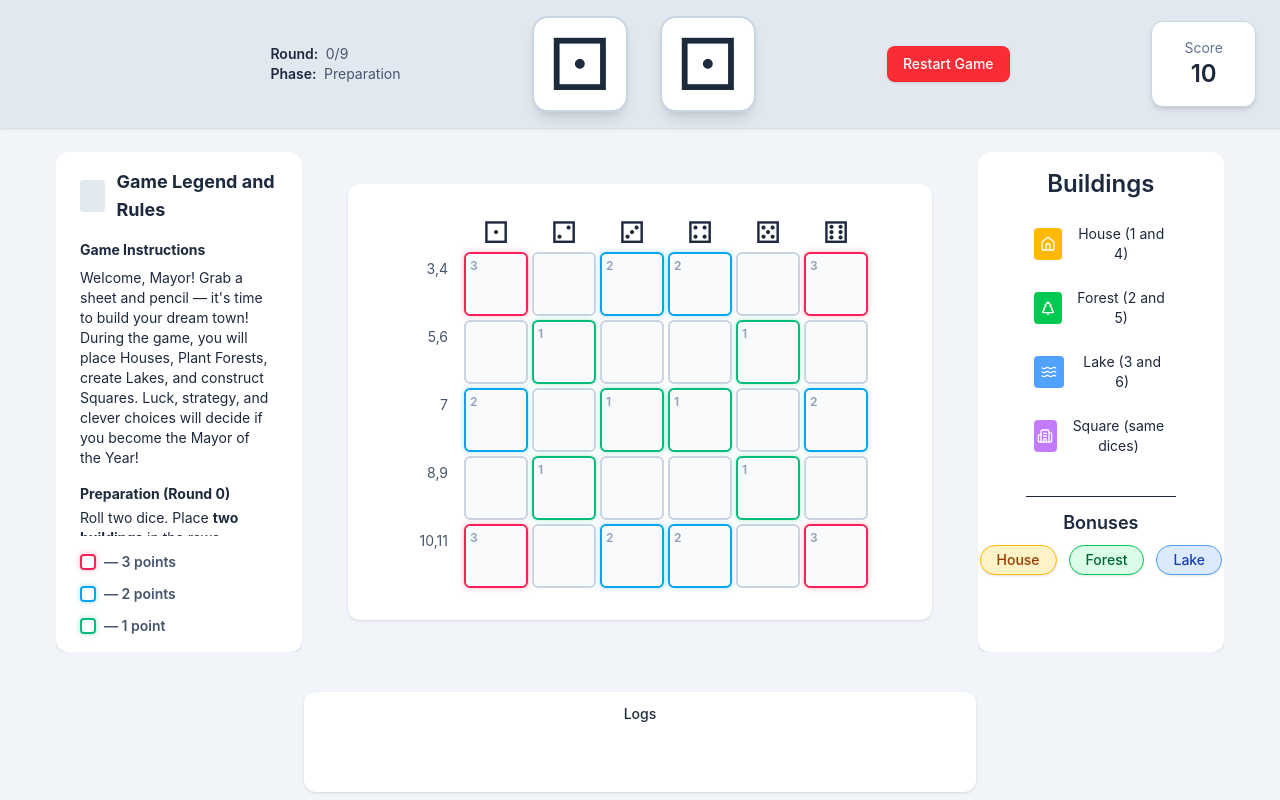
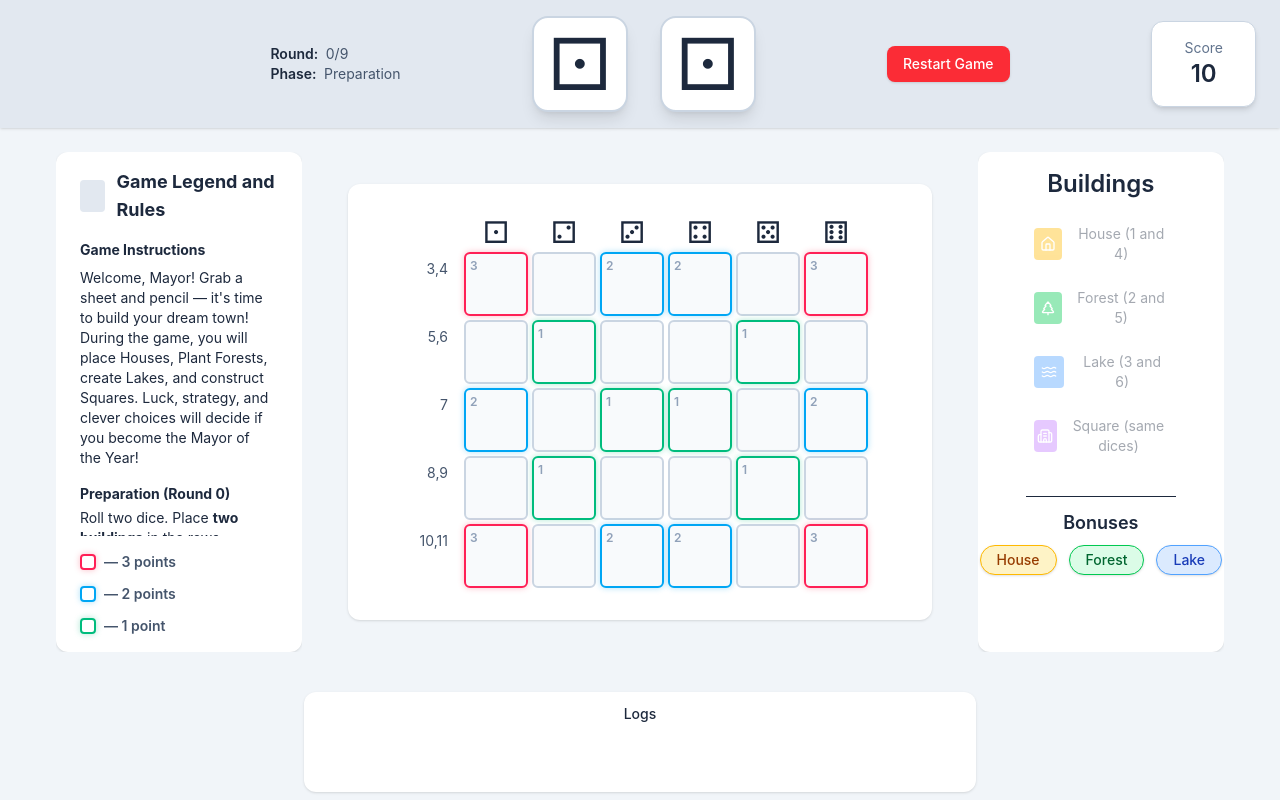
Before and after one commit to fanitin/My_city_game, a Vue app: page / in a window 1280 px wide. Built offline with nearby package versions, Linux system fonts and the light colour scheme.

Commit message:
Buildings choosing and props logic

```diff
--- a/src/components/Main/Buildings.vue
+++ b/src/components/Main/Buildings.vue
@@ -1,30 +1,86 @@
 <script setup lang="ts">
 import { Home, TreePine, Waves, Building2 } from 'lucide-vue-next'
+import { reactive, watch } from 'vue'
 
-const list = [
-  { name: 'House (1 and 4)', color: 'bg-amber-400', icon: Home },
-  { name: 'Forest (2 and 5)', color: 'bg-green-500', icon: TreePine },
-  { name: 'Lake (3 and 6)', color: 'bg-blue-400', icon: Waves },
-  { name: 'Square (same dices)', color: 'bg-purple-400', icon: Building2 },
-]
+const buildings = reactive([
+  { key: 'house', name: 'House (1 and 4)', color: 'bg-amber-400', icon: Home, isActive: false, used: false },
+  { key: 'forest', name: 'Forest (2 and 5)', color: 'bg-green-500', icon: TreePine, isActive: false, used: false },
+  { key: 'lake', name: 'Lake (3 and 6)', color: 'bg-blue-400', icon: Waves, isActive: false, used: false },
+  { key: 'square', name: 'Square (same dices)', color: 'bg-purple-400', icon: Building2, isActive: false, used: false },
+])
 
-const bonuses = [
-  {
-    name: 'House',
-    activeColor: 'bg-amber-100 border-amber-400 text-amber-800',
-    isActive: true,
-  },
-  {
-    name: 'Forest',
-    activeColor: 'bg-green-100 border-green-500 text-green-800',
-    isActive: true,
-  },
-  {
-    name: 'Lake',
-    activeColor: 'bg-blue-100 border-blue-400 text-blue-800',
-    isActive: true,
-  },
-]
+const bonuses = reactive([
+  { key: 'house', name: 'House', activeColor: 'bg-amber-100 border-amber-400 text-amber-800', isActive: true, used: false },
+  { key: 'forest', name: 'Forest', activeColor: 'bg-green-100 border-green-500 text-green-800', isActive: true, used: false },
+  { key: 'lake', name: 'Lake', activeColor: 'bg-blue-100 border-blue-400 text-blue-800', isActive: true, used: false },
+])
+
+const props = defineProps<{
+  dice1: number | undefined
+  dice2: number | undefined
+  round: number | undefined
+  phase: 'Preparation' | 'Building' | 'Scoring' | 'Bonus' | undefined
+}>()
+
+const emit = defineEmits<{
+  (e: 'selectBuilding', building: string, row: number[]): void
+}>()
+
+const selectedBuilding = reactive({
+  key: null as string | null,
+  bonus: false
+})
+
+watch(
+  () => [props.dice1, props.dice2, props.round, props.phase],
+  ([d1, d2, round, phase]) => {
+    buildings.forEach(b => b.isActive = false)
+    bonuses.forEach(b => b.isActive = !b.used)
+
+    if (!phase) return
+
+    if (phase === 'Preparation' && round === 0) {
+      buildings.forEach(b => b.isActive = false)
+
+      buildings.forEach(b => {
+        if (b.key !== 'square' && !b.used) b.isActive = true
+      })
+    }
+
+
+    if (phase === 'Building' && round && round > 0 && round < 10 && d1 && d2) {
+      buildings.forEach(b => {
+        if (!b.used) {
+          const matchD =
+            (b.key === 'house' && [1,4].includes(d1) || [1,4].includes(d2)) ||
+            (b.key === 'forest' && [2,5].includes(d1) || [2,5].includes(d2)) ||
+            (b.key === 'lake' && [3,6].includes(d1) || [3,6].includes(d2)) ||
+            (b.key === 'square' && d1 === d2)
+          b.isActive = !!matchD
+        }
+      })
+    }
+
+    if (phase === 'Bonus' && round && [3,6,9].includes(round)) {
+      bonuses.forEach(b => { if (!b.used) b.isActive = true })
+    }
+  }
+)
+
+function clickBuilding(buildingKey: string, isBonus = false) {
+  const target = isBonus ? bonuses.find(b => b.key === buildingKey) : buildings.find(b => b.key === buildingKey)
+  if (!target || !target.isActive) return
+
+  if (selectedBuilding.key === buildingKey && selectedBuilding.bonus === isBonus) {
+    selectedBuilding.key = null
+    selectedBuilding.bonus = false
+  } else {
+    selectedBuilding.key = buildingKey
+    selectedBuilding.bonus = isBonus
+  }
+
+  emit('selectBuilding', selectedBuilding.key)
+}
 </script>
 
 <template>
@@ -33,9 +89,14 @@ const bonuses = [
 
     <div class="flex flex-col gap-2">
       <button
-        v-for="(b, i) in list"
+        v-for="(b, i) in buildings"
         :key="i"
-        class="flex items-center gap-3 p-2 rounded hover:bg-slate-50 transition"
+        @click="clickBuilding(b.key)"
+        :class="[
+          'flex items-center gap-3 p-2 rounded transition',
+          b.isActive ? 'hover:bg-slate-50 cursor-pointer' : 'opacity-40 cursor-not-allowed',
+          selectedBuilding.key === b.key && !selectedBuilding.bonus ? 'ring-2 ring-offset-2 ring-indigo-400' : ''
+        ]"
       >
         <div :class="['w-8 h-8 flex items-center justify-center rounded', b.color]">
           <component :is="b.icon" class="w-4 h-4 text-white" />
@@ -48,14 +109,16 @@ const bonuses = [
       <h4 class="font-semibold text-lg">Bonuses</h4>
       <div class="flex justify-center gap-3">
         <div
-          v-for="(bonus, i) in bonuses"
+          v-for="(b, i) in bonuses"
           :key="i"
+          @click="clickBuilding(b.key, true)"
           :class="[
             'px-4 py-1 border rounded-full text-sm font-medium shadow-sm transition-all duration-300',
-            bonus.isActive ? bonus.activeColor : 'bg-slate-100 border-slate-300 text-slate-400',
+            b.isActive ? b.activeColor : 'bg-slate-100 border-slate-300 text-slate-400',
+            selectedBuilding.key === b.key && selectedBuilding.bonus ? 'ring-2 ring-offset-2 ring-indigo-400' : ''
           ]"
         >
-          {{ bonus.name }}
+          {{ b.name }}
         </div>
       </div>
     </div>
--- a/src/components/Main/DiceHeader.vue
+++ b/src/components/Main/DiceHeader.vue
@@ -3,7 +3,7 @@ import { ref } from 'vue'
 
 const emit = defineEmits<{
   (e: 'log', message: string): void,
-  (e: 'dices', dice1: number, dice2: number) : void
+  (e: 'mainInfo', dice1: number, dice2: number, round: number, phase: 'Preparation' | 'Building' | 'Scoring' | 'Bonus') : void
 }>()
 
 const currentRound = ref(0)
@@ -40,7 +40,7 @@ const rollDice = () => {
     rolling.value = false
 
     emit('log', `You've rolled ${dice1Value.value} and ${dice2Value.value}`)
-    emit('dices', dice1Value.value, dice1Value.value)
+    emit('mainInfo', dice1Value.value, dice2Value.value, currentRound.value, currentPhase.value)
 
     if (currentRound.value === 0) {
       currentPhase.value = 'Preparation'
--- a/src/views/HomeView.vue
+++ b/src/views/HomeView.vue
@@ -10,28 +10,47 @@ import { ref } from 'vue'
 const dice1Value = ref<number>()
 const dice2Value = ref<number>()
 const selectedBuilding = ref<string | null>(null)
-const currentRound = ref(0)
-const currentPhase = ref<'Preparation' | 'Building' | 'Scoring' | 'Bonus'>('Preparation')
+const currentRound = ref<number>()
+const currentPhase = ref<'Preparation' | 'Building' | 'Scoring' | 'Bonus'>()
 const log = ref<string[]>([])
 
 const handleLog = (message: string) => {
   log.value.push(message)
 }
 
-const handleDices = (dice1: number, dice2: number) => {
+const handleMainInfo = (
+  dice1: number,
+  dice2: number,
+  round: number,
+  phase: 'Preparation' | 'Building' | 'Scoring' | 'Bonus',
+) => {
   dice1Value.value = dice1
   dice2Value.value = dice2
+  currentRound.value = round
+  currentPhase.value = phase
 }
+
+const handleSelectedBuilding = (building: string) => {
+
+}
+
 </script>
 
 <template>
+  <div>
+    {{dice1Value}}
+    {{dice2Value}}
+    {{currentPhase}}
+    {{currentRound}}
+    {{selectedBuilding}}
+  </div>
   <main class="w-full h-screen overflow-hidden">
     <div class="flex flex-col h-full bg-slate-100 text-slate-800">
       <div class="flex justify-between items-center px-6 py-4 bg-slate-200 shadow flex-none">
         <div class="w-1/5"></div>
 
         <div class="flex flex-col items-center gap-3 w-3/5">
-          <DiceHeader @log="handleLog" @dices="handleDices"/>
+          <DiceHeader @log="handleLog" @mainInfo="handleMainInfo" />
         </div>
 
         <div class="w-1/5 flex justify-end items-center">
@@ -51,13 +70,19 @@ const handleDices = (dice1: number, dice2: number) => {
         </div>
 
         <div class="w-1/5 overflow-hidden mr-8 flex flex-col">
-          <Buildings class="flex-1 overflow-hidden" />
+          <Buildings
+            class="flex-1 overflow-hidden"
+            :dice1="dice1Value"
+            :dice2="dice2Value"
+            :round="currentRound"
+            :phase="currentPhase"
+            @selectBuilding="handleSelectedBuilding"
+          />
         </div>
       </div>
 
-
       <div class="flex-none px-6 pb-2 flex justify-center items-center">
-        <Logs :log="log"/>
+        <Logs :log="log" />
       </div>
     </div>
   </main>
```
